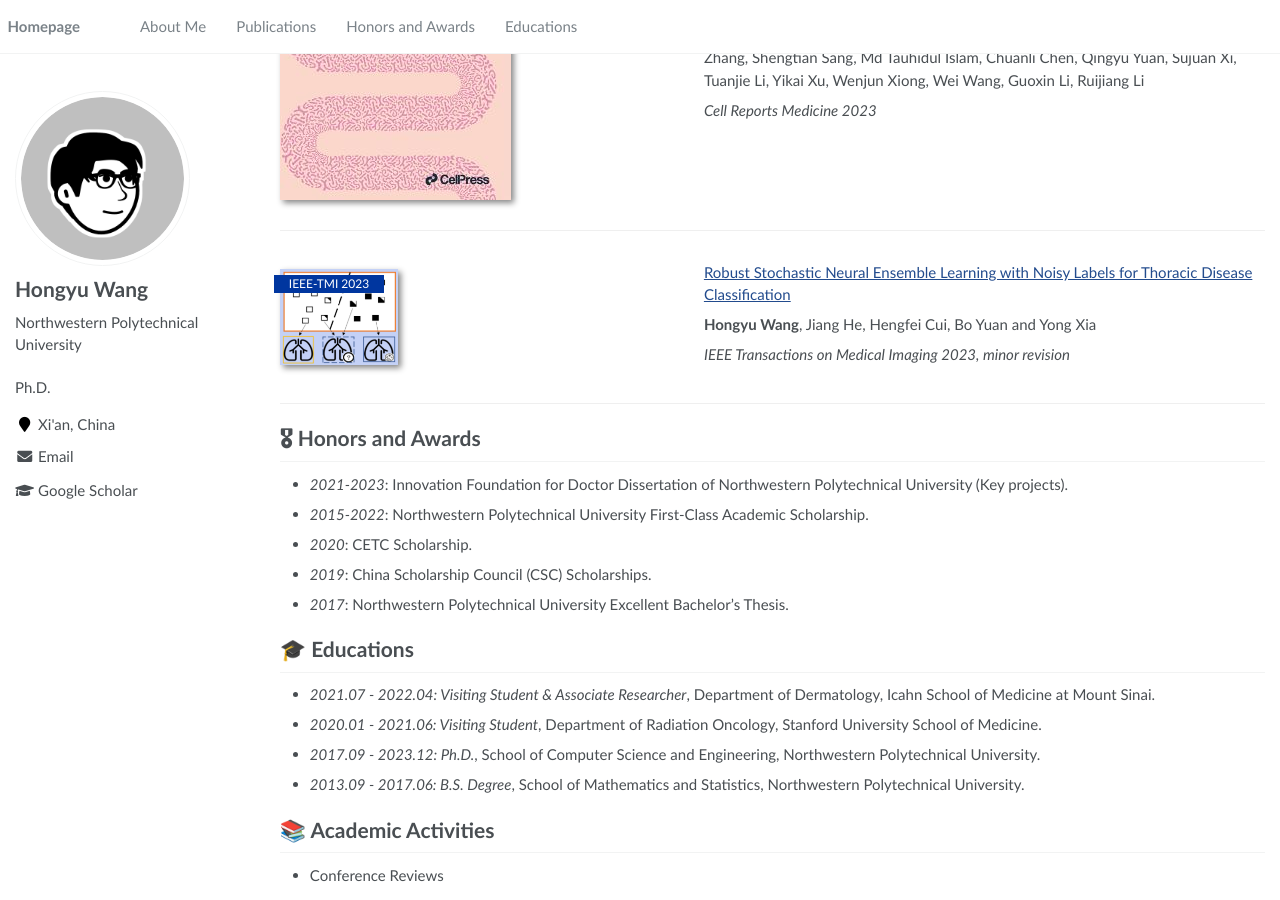
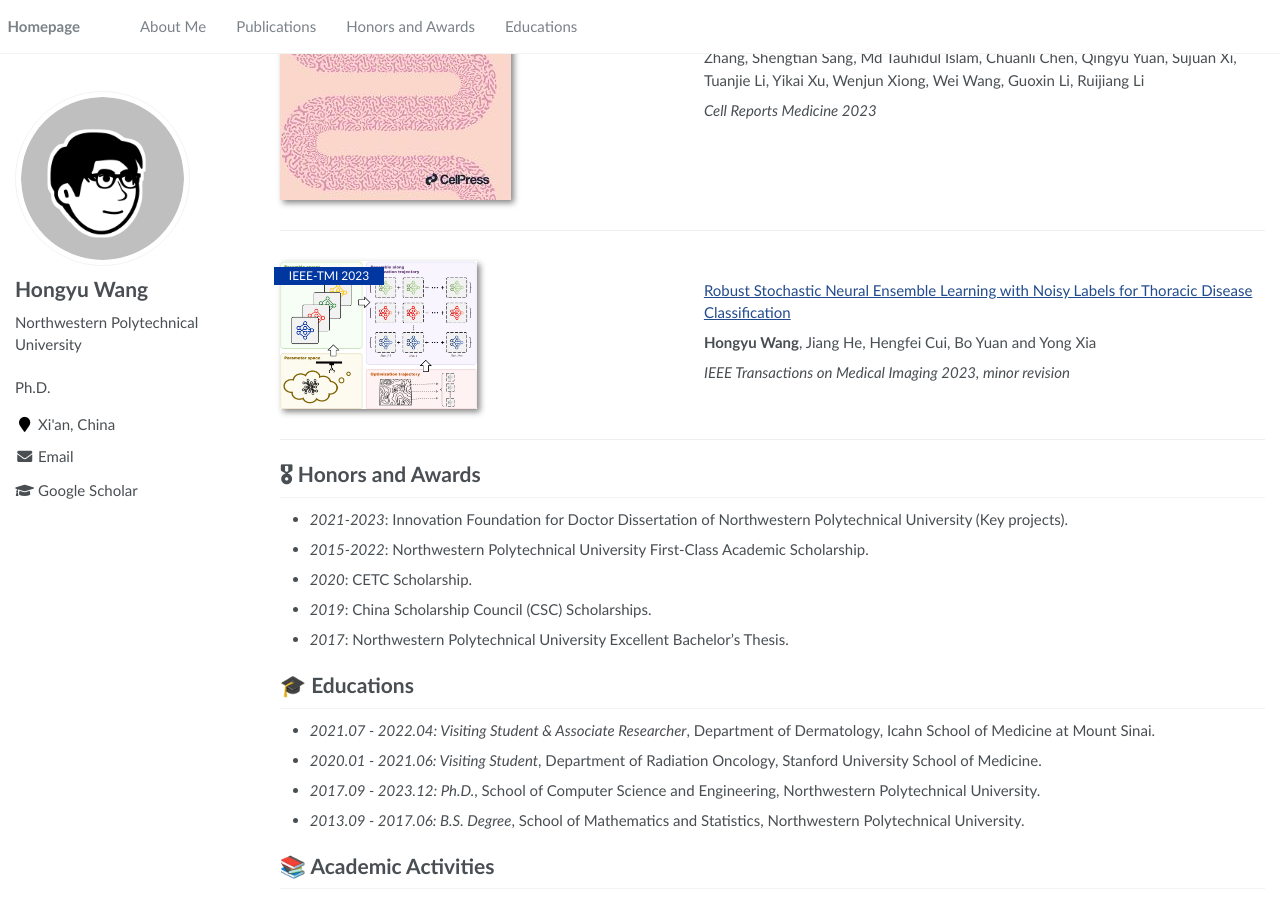
Before and after one commit to hywang01/hywang01.github.io, a Jekyll site: the page built from _pages/about.md, in a window 1280 px wide and 900 px high, scrolled down 1997 px. Built offline with Jekyll 4.4.1, drawn with Linux system fonts in a browser that asks for light colours.

Commit message:
update SNEL

```diff
--- a/_pages/about.md
+++ b/_pages/about.md
@@ -100,7 +100,7 @@
 </div>
 
 
-<div class='paper-box'><div class='paper-box-image'><div><div class="badge">IEEE-TMI 2023</div><img src='images/NL_concept.png' alt="sym" width="30%"></div></div>
+<div class='paper-box'><div class='paper-box-image'><div><div class="badge">IEEE-TMI 2023</div><img src='images/SNEL.png' alt="sym" width="50%"></div></div>
 <div class='paper-box-text' markdown="1">
 
 [Robust Stochastic Neural Ensemble Learning with Noisy Labels for Thoracic Disease Classification](https://github.com/hywang01/SNEL)
```
